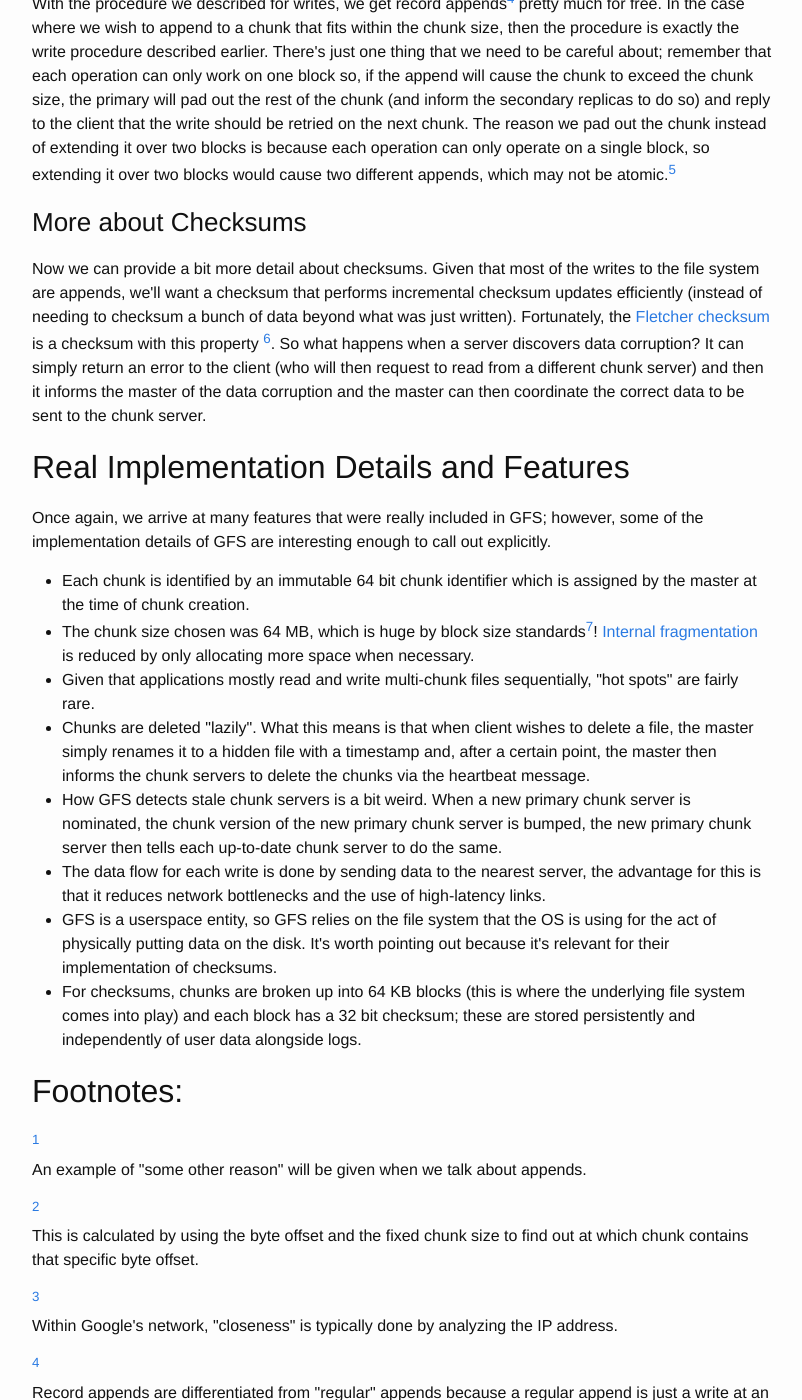
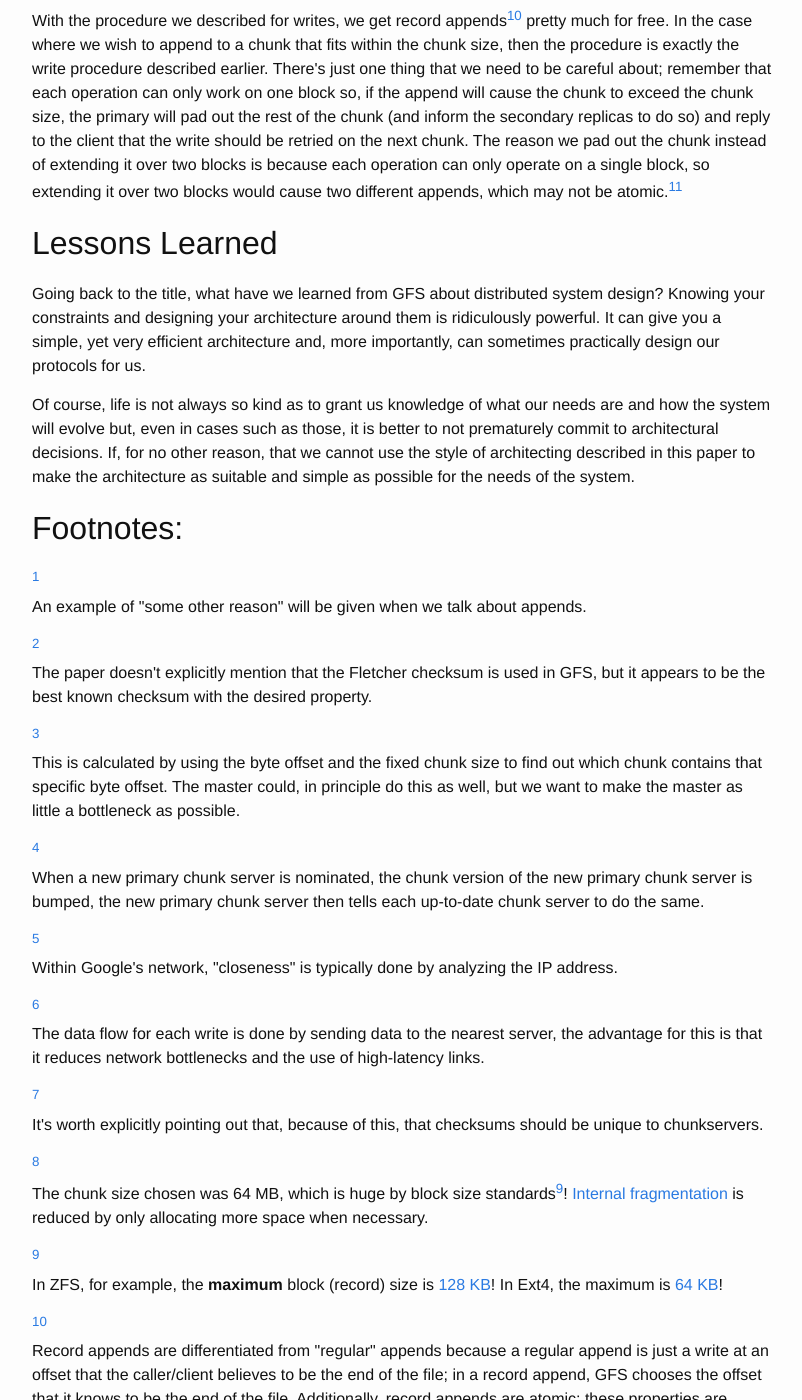
Before and after one commit to b-t-g/b-t-g.github.io, a Jekyll site: the page built from _posts/2018-05-03-what-can-we-learn-from-gfs-about-distributed-systems?.html, in a window 1280 px wide and 1400 px high, scrolled down 5342 px. Shown: the whole window, without its empty margins (238-1040 px from the left). Built offline with Jekyll 4.4.1, drawn with Linux system fonts in a browser that asks for light colours; some of the changed text lies outside the part shown.

Commit message:
Streamline GFS post.

```diff
--- a/_posts/2018-05-03-what-can-we-learn-from-gfs-about-distributed-systems?.html
+++ b/_posts/2018-05-03-what-can-we-learn-from-gfs-about-distributed-systems?.html
@@ -19,20 +19,20 @@ While Google ended up moving to Colossus, a different storage system, several ye
 </p>
 <ul class="org-ul">
 <li>Most distributed systems aren't at the scale of Google's storage so there are still valuable things to learn</li>
-<li>The architecture follows from the assumptions in a natural way, making it a useful case-study for distributed systems design</li>
+<li>The architecture and the main protocols follow from the assumptions in a natural way, making it a useful case-study for distributed systems design</li>
 <li>There doesn't seem to be a paper describing Colossus, so we can't study it in any meaningful depth from outside Google, so GFS it is.</li>
 </ul>
 
 <p>
-This post has a completely different flow from the paper; while both start by addressing the constraints, I place emphasis on how the constraints
-lead directly to architectural decisions as well as the protocols instead of summarizing the paper.
+This post has a completely different flow from the paper; while both start by addressing the constraints, this post focuses on how the core architecture
+and the protocols defined for writes and appends follow naturally from the constraints.
 </p>
 
 <p>
 In particular, there are a few things in the paper not covered in this post, such as:
 </p>
 <ul class="org-ul">
-<li>Features arising from specific use-cases that I will not pretend to have divined (e.g., snapshots)</li>
+<li>Features not explicitly related to writing new data or reading data (e.g., snapshots)</li>
 <li>Things that are awkward to include in the post without ruining the flow (such as their locking system and some of the finer points about metadata).</li>
 <li>Some error handling cases. In a distributed system, these are undoubtedly crucial, but the sheer number of things that can go wrong are difficult
 to list meaningfully in this format.</li>
@@ -46,12 +46,12 @@ Before we go any further let's outline the constraints that shaped the design of
 </p>
 <ul class="org-ul">
 <li>Hardware failures are common: GFS was designed to anticipate many hardware failures; how do we ensure reliability in such a system?</li>
-<li>Files are relatively few but big: Typical files are on the order of a gigabyte in size.</li>
+<li>Files are relatively few but large: Typical files are on the order of a gigabyte in size.</li>
 <li>I/O is almost exclusively sequential: It's known that hard drives (even SSD's!) perform better with sequential I/O than random reads and writes. Given that performance
 is a big concern here, we can assume most writes are done sequentially and optimize for those with little regard for random write performance. However,
 random reads are still common enough that they should not be completely ignored.</li>
 <li>Multi-client writes should be supported: There should be a way for multiple clients to append to a single file without getting garbage data.</li>
-<li>High bandwidth is more important than low-latency: Individual reads and writes are unimportant; the applications using the system highly value bulk data processing.</li>
+<li>High bandwidth is more important than low-latency: The latency of an individual read or write is unimportant; bulk data processing is more important.</li>
 </ul>
 
 <p>
@@ -99,8 +99,15 @@ is at the very heart of this system, we should think about how to protect agains
 <p>
 Efficiently detecting differences in data is exactly what a checksum is designed to do, so we'll want to store a checksum of the data. Ideally, the checksum should
 be stored independently of the data itself in order to avoid corruption of both user data and the checksum all in one go. Whenever data is written, the checksum can be updated or created and stored.
-Whenever data is read, it can then be checksummed and compared to the stored checksum and, if a mismatch occurs, some action can be taken to restore that data.
+Whenever data is read, it can then be checksummed and compared to the stored checksum. If a mismatch occurs, some action can be taken to restore that data.
 We'll go into more detail about how checksums interact with reads and writes once the rest of the architecture/fundamental operations are fleshed out.
+</p>
+
+<p>
+Given that most of the writes to the file system are appends, we'll want a checksum that performs incremental checksum updates efficiently (instead of needing to checksum
+a bunch of data beyond what was just written). Fortunately, the <a href="https://en.wikipedia.org/wiki/Fletcher%27s_checksum">Fletcher checksum</a> is a checksum with this property <sup><a id="fnr.2" class="footref" href="#fn.2">2</a></sup>. So what happens when a server discovers data corruption?
+It can simply return an error to the client (who will then request to read from a different chunk server) and then it informs the master of the data corruption and the master can then
+coordinate the correct data to be sent to the chunk server.
 </p>
 </div>
 </div>
@@ -134,7 +141,7 @@ Now that we have identified how the individual parameters constrain the architec
 
 <p>
 We'll start with the distributed aspect. As we know from <a href="https://dataintensive.net/">Designing Data Intensive Applications</a>, distributed systems can take on many forms and one which has
-a single "master" node that coordinates with other nodes is the easiest class to work with.
+a single "master" node that coordinates with other nodes is the easiest class to handle.
 </p>
 
 <p>
@@ -164,10 +171,10 @@ Whew! That's a lot of work for one server for each individual operation.
 Can we do better? The only thing that we really needed from the master in the above architecture is to find the corresponding chunk. So we change the system so that:
 </p>
 <ol class="org-ol">
-<li>The client converts the desired byte offset to a chunk index<sup><a id="fnr.2" class="footref" href="#fn.2">2</a></sup> sends a request the master containing the file name and chunk offset</li>
+<li>The client converts the desired byte offset to a chunk index<sup><a id="fnr.3" class="footref" href="#fn.3">3</a></sup> sends a request the master containing the file name and chunk offset</li>
 <li>The master replies with the chunk identifier and the locations of the chunk servers</li>
 <li>The client queries the server directly</li>
-<li>The server performs any work that it needs to do (more details on that later) and replies (in the case of success or error).</li>
+<li>The server performs any work that it needs to do (more details on that later) and replies (in the case on success or error).</li>
 </ol>
 
 
@@ -189,10 +197,9 @@ While this system seems great for our needs, we do need to be a bit careful abou
 <ol class="org-ol">
 <li>A single master system is, by default, a bit less reliable because precautions need to be taken to replicate the data on the master server in case it crashes.
 We can mitigate that by keeping a log of important events and replicating that to several different servers and, when the master crashes, one of the standby
-servers can pull up that operation log from that server and carry on as the new master.</li>
-<li>To properly account for chunk servers going down (and coming back up), we should have some way of associating a version with each chunk server
-(The exact manner in which GFS does it is a bit counter-intuitive, so we'll be talking about this later).</li>
-<li>This protocol, as written, doesn't address data replication.</li>
+servers can pull up that operation log from that server and carry on as the new master</li>
+<li>To properly account for chunk servers going down (and coming back up), we should have some way of associating a version with each chunk server<sup><a id="fnr.4" class="footref" href="#fn.4">4</a></sup></li>
+<li>This protocol, as written, doesn't address data replication</li>
 </ol>
 
 <p>
@@ -200,14 +207,14 @@ How should we replicate in the face of wanting sane semantics for multiple clien
 We value reliability and not so much the latency of individual operations, so we can propagate each write to another replica before acknowledging that the write was a success.
 Is there a way to accomplish this without the client having to coordinate with each chunk server (which is highly reminiscent of a "multi-master" system)?
 The master could nominate a "primary chunk server" which can coordinate all of the writes. For example, suppose we had chunk servers X, Y, and Z where X is the primary chunk server and Y and
-Z are secondaries. Suppose the client wants to write to chunk C. Let us further suppose that Y is the closest<sup><a id="fnr.3" class="footref" href="#fn.3">3</a></sup> chunk server to the client, so:
+Z are secondaries. Suppose the client wants to write to chunk C. Let us further suppose that Y is the closest<sup><a id="fnr.5" class="footref" href="#fn.5">5</a></sup> chunk server to the client, so:
 </p>
 <ol class="org-ol">
 <li>The client asks the master where it can find the desired chunk. If no primary chunk server has been nominated, the master will do so now</li>
 <li>The master responds with all the chunk servers holding that chunk (primary and secondary). The client can cache this information for future file mutations</li>
-<li>The data is pushed to the chunk servers (more on this later)</li>
+<li>The data is pushed to the chunk servers<sup><a id="fnr.6" class="footref" href="#fn.6">6</a></sup></li>
 <li>When all of the servers have received the data, the client sends a request to X</li>
-<li>Then X forwards the write requests to Y and Z and then the writes start (in order to maintain a consistent order of writes)</li>
+<li>X forwards the write requests to Y and Z and then the writes start (in order to maintain a consistent order of writes)</li>
 <li>Y and Z inform X when their writes are done</li>
 <li>When all of the writes are done, X informs the client that the write is complete</li>
 </ol>
@@ -219,13 +226,18 @@ Z are secondaries. Suppose the client wants to write to chunk C. Let us further
 </div>
 
 <p>
-If there's an error at any replica, the client can retry the operation; this may result in duplicated data, either in full or in part, which may cause the replicas to not have identical data.
+If there's an error at any replica, the client can retry the operation; this may result in duplicated data, either in full or in part, which may cause the replicas to not have identical data<sup><a id="fnr.7" class="footref" href="#fn.7">7</a></sup>.
 The client adapts to this situation by using the checksum to strip out padding and incomplete data. Detecting duplicates, however, is done on an application by application basis.
 </p>
 
 <p>
-This also has the added benefit that error messages are from a single source (X in this case). I'm omitting exactly how data is pushed to all servers (step 3)
-in the general case since there are several reasonable strategies and the method chosen in GFS is dependent on constraints not explicitly stated yet.
+This also has the added benefit that error messages are from a single source (X in this case).
+</p>
+
+<p>
+Even though this protocol is not entirely straight-forward, it follows naturally from the constraints of the problem; we need all of the servers to have the data before
+we can begin the writes because we need all of the servers to write data in the same order without synchronization. If we had writes and data propagation going on at the same time,
+there would need to be a lot more coordination to ensure writes occur in the same order.
 </p>
 
 <p>
@@ -238,79 +250,42 @@ query the master server for each one of those operations to find the chunk locat
 <li>It reduces the metadata that the master needs to hold; perhaps by enough to allow the metadata to fit in memory.</li>
 </ul>
 <p>
-Therefore, the chunk size should be as big as possible (and experimentally chosen).
+Therefore, the chunk size should be as big as possible (and experimentally chosen)<sup><a id="fnr.8" class="footref" href="#fn.8">8</a></sup>.
+</p>
+</div>
+</div>
+
+<div id="outline-container-org7d636b6" class="outline-3">
+<h3 id="org7d636b6">Multi-Client appends</h3>
+<div class="outline-text-3" id="text-org7d636b6">
+<p>
+Now that we've nailed down the core architecture, we can now talk about checksums and the protocol for multi-client atomic appends (record appends).
+</p>
+
+<p>
+With the procedure we described for writes, we get record appends<sup><a id="fnr.10" class="footref" href="#fn.10">10</a></sup> pretty much for free. In the case where we wish to append to a chunk that fits within the chunk size,
+then the procedure is exactly the write procedure described earlier. There's just one thing that we need to be careful about;
+remember that each operation can only work on one block so, if the append will cause the chunk to exceed the chunk size, the primary will pad out the rest of the chunk
+(and inform the secondary replicas to do so) and reply to the client that the write should be retried on the next chunk. The reason we pad out the chunk instead of extending it over two
+blocks is because each operation can only operate on a single block, so extending it over two blocks would cause two different appends, which may not be atomic.<sup><a id="fnr.11" class="footref" href="#fn.11">11</a></sup>
 </p>
 </div>
 </div>
 </div>
 
-<div id="outline-container-org8e19c18" class="outline-2">
-<h2 id="org8e19c18">Intuition for Hypothetical Implementation Details</h2>
-<div class="outline-text-2" id="text-org8e19c18">
+<div id="outline-container-org81b6e13" class="outline-2">
+<h2 id="org81b6e13">Lessons Learned</h2>
+<div class="outline-text-2" id="text-org81b6e13">
 <p>
-Now that we've nailed down the core architecture, we can think about the implementation details of some operations.
+Going back to the title, what have we learned from GFS about distributed system design? Knowing your constraints and designing your architecture around them is ridiculously powerful.
+It can give you a simple, yet very efficient architecture and, more importantly, can sometimes practically design our protocols for us.
 </p>
 
 <p>
-Given that we only have one master server, it can keep track of all metadata such as mappings from files to chunks. It can also control system-wide activities such as nominating
-the primary chunk server (which this paper calls lease management), deleting chunks (which we'll describe in a later section), and chunk migration between chunk servers (usually in the case
-where the current chunk server is at or near capacity or to increase network bandwidth utilization).
+Of course, life is not always so kind as to grant us knowledge of what our needs are and how the system will evolve but, even in cases such as those, it is better to not prematurely
+commit to architectural decisions. If, for no other reason, that we cannot use the style of architecting described in this paper to make the architecture as suitable and simple
+as possible for the needs of the system.
 </p>
-</div>
-
-<div id="outline-container-org29fc879" class="outline-3">
-<h3 id="org29fc879">I/O</h3>
-<div class="outline-text-3" id="text-org29fc879">
-<p>
-With the procedure we described for writes, we get record appends<sup><a id="fnr.4" class="footref" href="#fn.4">4</a></sup> pretty much for free. In the case where we wish to append to a chunk that fits within the chunk size,
-then the procedure is exactly the write procedure described earlier. There's just one thing that we need to be careful about;
-remember that each operation can only work on one block so, if the append will cause the chunk to exceed the chunk size, the primary will pad out the rest of the chunk
-(and inform the secondary replicas to do so) and reply to the client that the write should be retried on the next chunk. The reason we pad out the chunk instead of extending it over two
-blocks is because each operation can only operate on a single block, so extending it over two blocks would cause two different appends, which may not be atomic.<sup><a id="fnr.5" class="footref" href="#fn.5">5</a></sup>
-</p>
-</div>
-</div>
-
-<div id="outline-container-org58a05dc" class="outline-3">
-<h3 id="org58a05dc">More about Checksums</h3>
-<div class="outline-text-3" id="text-org58a05dc">
-<p>
-Now we can provide a bit more detail about checksums. Given that most of the writes to the file system are appends, we'll want a checksum that performs incremental checksum
-updates efficiently (instead of needing to checksum a bunch of data beyond what was just written). Fortunately, the <a href="https://en.wikipedia.org/wiki/Fletcher%27s_checksum">Fletcher checksum</a> is a checksum with this property <sup><a id="fnr.6" class="footref" href="#fn.6">6</a></sup>. So what happens
-when a server discovers data corruption? It can simply return an error to the client (who will then request to read from a different chunk server) and then it
-informs the master of the data corruption and the master can then coordinate the correct data to be sent to the chunk server.
-</p>
-</div>
-</div>
-</div>
-
-<div id="outline-container-org24bc8e4" class="outline-2">
-<h2 id="org24bc8e4">Real Implementation Details and Features</h2>
-<div class="outline-text-2" id="text-org24bc8e4">
-<p>
-Once again, we arrive at many features that were really included in GFS; however, some of the implementation details of GFS are interesting enough to call out explicitly.
-</p>
-
-<ul class="org-ul">
-<li>Each chunk is identified by an immutable 64 bit chunk identifier which is assigned by the master at the time of chunk creation.</li>
-
-<li>The chunk size chosen was 64 MB, which is huge by block size standards<sup><a id="fnr.7" class="footref" href="#fn.7">7</a></sup>! <a href="https://stackoverflow.com/questions/1200694/internal-and-external-fragmentation">Internal fragmentation</a> is reduced by only allocating more space when necessary.</li>
-<li>Given that applications mostly read and write multi-chunk files sequentially, "hot spots" are fairly rare.</li>
-
-<li>Chunks are deleted "lazily". What this means is that when client wishes to delete a file, the master simply renames it to a hidden file with a timestamp
-and, after a certain point, the master then informs the chunk servers to delete the chunks via the heartbeat message.</li>
-
-<li>How GFS detects stale chunk servers is a bit weird. When a new primary chunk server is nominated, the chunk version of the new primary chunk server is bumped,
-the new primary chunk server then tells each up-to-date chunk server to do the same.</li>
-
-<li>The data flow for each write is done by sending data to the nearest server, the advantage for this is that it reduces network bottlenecks and the use of high-latency links.</li>
-
-<li>GFS is a userspace entity, so GFS relies on the file system that the OS is using for the act of physically putting data on the disk. It's worth pointing out because it's relevant
-for their implementation of checksums.</li>
-
-<li>For checksums, chunks are broken up into 64 KB blocks (this is where the underlying file system comes into play) and each block has a 32 bit checksum; these are stored
-persistently and independently of user data alongside logs.</li>
-</ul>
 </div>
 </div>
 <div id="footnotes">
@@ -322,30 +297,47 @@ An example of "some other reason" will be given when we talk about appends.
 </p></div></div>
 
 <div class="footdef"><sup><a id="fn.2" class="footnum" href="#fnr.2">2</a></sup> <div class="footpara"><p class="footpara">
-This is calculated by using the byte offset and the fixed chunk size to find out at which chunk contains that specific byte offset.
+The paper doesn't explicitly mention that the Fletcher checksum is used in GFS, but it appears to be the best known checksum with the desired property.
 </p></div></div>
 
 <div class="footdef"><sup><a id="fn.3" class="footnum" href="#fnr.3">3</a></sup> <div class="footpara"><p class="footpara">
+This is calculated by using the byte offset and the fixed chunk size to find out which chunk contains that specific byte offset. The master could, in principle do this as well,
+but we want to make the master as little a bottleneck as possible.
+</p></div></div>
+
+<div class="footdef"><sup><a id="fn.4" class="footnum" href="#fnr.4">4</a></sup> <div class="footpara"><p class="footpara">
+When a new primary chunk server is nominated, the chunk version of the new primary chunk server is bumped, the new primary chunk server then tells each up-to-date chunk server to do the same.
+</p></div></div>
+
+<div class="footdef"><sup><a id="fn.5" class="footnum" href="#fnr.5">5</a></sup> <div class="footpara"><p class="footpara">
 Within Google's network, "closeness" is typically done by analyzing the IP address.
 </p></div></div>
 
-<div class="footdef"><sup><a id="fn.4" class="footnum" href="#fnr.4">4</a></sup> <div class="footpara"><p class="footpara">
+<div class="footdef"><sup><a id="fn.6" class="footnum" href="#fnr.6">6</a></sup> <div class="footpara"><p class="footpara">
+The data flow for each write is done by sending data to the nearest server, the advantage for this is that it reduces network bottlenecks and the use of high-latency links.
+</p></div></div>
+
+<div class="footdef"><sup><a id="fn.7" class="footnum" href="#fnr.7">7</a></sup> <div class="footpara"><p class="footpara">
+It's worth explicitly pointing out that, because of this, that checksums should be unique to chunkservers.
+</p></div></div>
+
+<div class="footdef"><sup><a id="fn.8" class="footnum" href="#fnr.8">8</a></sup> <div class="footpara"><p class="footpara">
+The chunk size chosen was 64 MB, which is huge by block size standards<sup><a id="fnr.9" class="footref" href="#fn.9">9</a></sup>! <a href="https://stackoverflow.com/questions/1200694/internal-and-external-fragmentation">Internal fragmentation</a> is reduced by only allocating more space when necessary.
+</p></div></div>
+
+<div class="footdef"><sup><a id="fn.9" class="footnum" href="#fnr.9">9</a></sup> <div class="footpara"><p class="footpara">
+In ZFS, for example, the <b>maximum</b> block (record) size is <a href="http://open-zfs.org/wiki/Performance_tuning#Dataset_recordsize">128 KB</a>! In Ext4, the maximum is <a href="https://ext4.wiki.kernel.org/index.php/Ext4_Disk_Layout#Blocks">64 KB</a>!
+</p></div></div>
+
+<div class="footdef"><sup><a id="fn.10" class="footnum" href="#fnr.10">10</a></sup> <div class="footpara"><p class="footpara">
 Record appends are differentiated from "regular" appends because a regular append is just a write at an offset that the caller/client believes to be the end of the file;
 in a record append, GFS chooses the offset that it knows to be the end of the file. Additionally, record appends are atomic; these properties are useful when multiple clients are trying to
 write to the same file.
 </p></div></div>
 
-<div class="footdef"><sup><a id="fn.5" class="footnum" href="#fnr.5">5</a></sup> <div class="footpara"><p class="footpara">
+<div class="footdef"><sup><a id="fn.11" class="footnum" href="#fnr.11">11</a></sup> <div class="footpara"><p class="footpara">
 For normal writes that are either big or cross a chunk boundary, they are split into multiple writes. Appends are restricted to writing no more than 1/4 of the block size to avoid
 unnecessary allocations and internal fragmentation.
-</p></div></div>
-
-<div class="footdef"><sup><a id="fn.6" class="footnum" href="#fnr.6">6</a></sup> <div class="footpara"><p class="footpara">
-The paper doesn't explicitly mention that the Fletcher checksum is used in GFS, but it appears to be the best known checksum with the desired property.
-</p></div></div>
-
-<div class="footdef"><sup><a id="fn.7" class="footnum" href="#fnr.7">7</a></sup> <div class="footpara"><p class="footpara">
-In ZFS, for example, the <b>maximum</b> block (record) size is <a href="http://open-zfs.org/wiki/Performance_tuning#Dataset_recordsize">128 KB</a>! In Ext4, the maximum is <a href="https://ext4.wiki.kernel.org/index.php/Ext4_Disk_Layout#Blocks">64 KB</a>!
 </p></div></div>
 
 
```
Also changed, not shown: other parts of _posts/2018-05-03-what-can-we-learn-from-gfs-about-distributed-systems?.html (+5 -4 lines), src/drafts/what-can-we-learn-from-gfs-about-distributed-systems?.org (+53 -65 lines), 1 other file.
